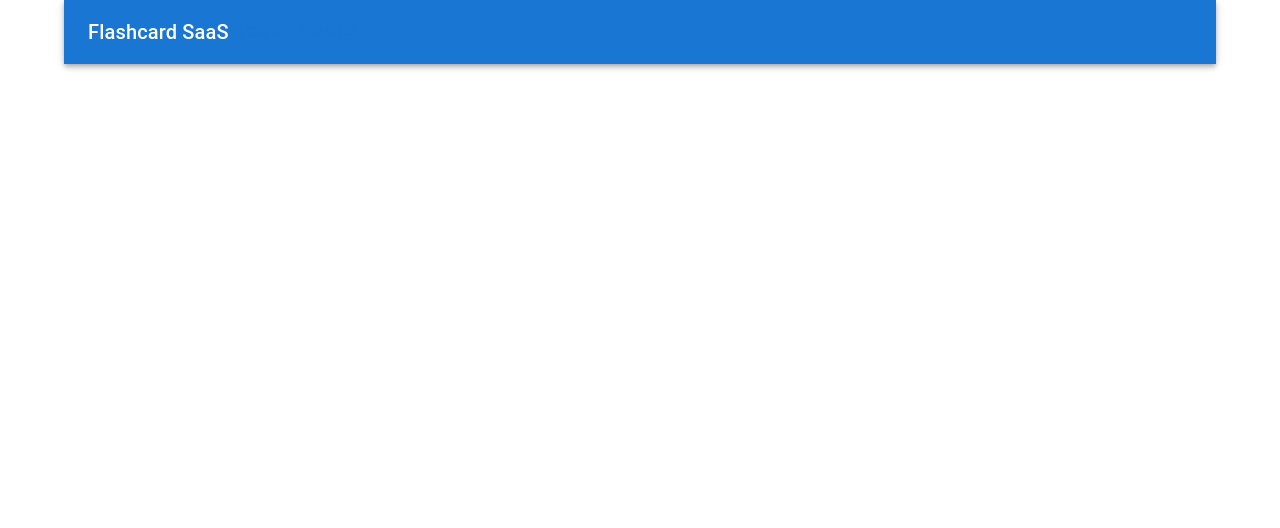
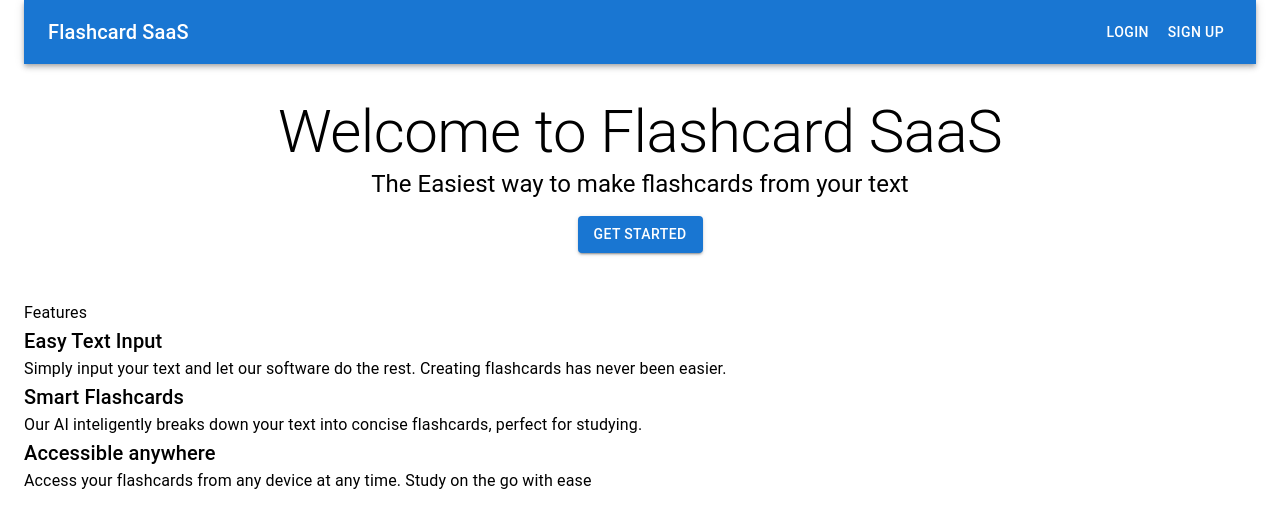
Before and after one commit to ismailperachaprogramming/ai-flashcards-sass, a Next.js app: page / in a window 1280 px wide. Shown: the top 528 px of the page. Built offline with nearby package versions, Linux system fonts and the light colour scheme; no server answers.

Commit message:
Description of the changes

```diff
--- a/app/page.js
+++ b/app/page.js
@@ -2,7 +2,7 @@
 
 import Image from "next/image";
 import getStripe from '@/utils/get.stripe';
-import { Container, AppBar, Toolbar, Button, Typography } from '@mui/material';
+import { Container, AppBar, Toolbar, Button, Typography, Box, Grid } from '@mui/material';
 import { ClerkProvider, SignedIn, SignedOut, UserButton } from "@clerk/nextjs";
 import Head from 'next/head';
 import CustomSWRConfig from '../customSWRConfig.js';
@@ -11,23 +11,61 @@ export default function Home() {
   return (
     <ClerkProvider>
       <CustomSWRConfig>
-        <Container maxWidth="lg">
+        <Container maxWidth="100vw">
           <Head>
             <title>Flashcard SaaS</title>
             <meta name="description" content="Create flashcard from your text"></meta>
           </Head>
           <AppBar position="static">
             <Toolbar>
-              <Typography variant="h6">Flashcard SaaS</Typography>
+              <Typography variant="h6" style= {{flexGrow:1}} > Flashcard SaaS</Typography>
               <SignedOut>
-                <Button>Login</Button>
-                <Button>Sign Up</Button>
+                <Button color= "inherit">Login</Button>
+                <Button color= "inherit">Sign Up</Button>
               </SignedOut>
               <SignedIn>
                 <UserButton />
               </SignedIn>
             </Toolbar>
           </AppBar>
+
+          <Box sx={{
+            textAlign: 'center', my: 4,
+          }}>
+            <Typography variant="h2">Welcome to Flashcard SaaS</Typography>
+            <Typography variant="h5">
+              {' '}
+              The Easiest way to make flashcards from your text
+              </Typography>
+              <Button variant="contained" color="primary" sx={{mt: 2}}>
+              Get Started
+              </Button>
+          </Box>
+
+          <Box sx = {{my: 6}}>
+            <Typography varaint="h4" components= "h2">
+              Features
+            </Typography>
+            <Grid contained spacing = {4}>
+              <Grid item xs={12} md={4}></Grid>
+              <Typography variant="h6">Easy Text Input</Typography>
+              <Typography>
+                {' '}
+                Simply input your text and let our software do the rest. Creating flashcards has never been easier.</Typography>
+            </Grid>
+            <Grid item xs={12} md={4}></Grid>
+              <Typography variant="h6">Smart Flashcards</Typography>
+              <Typography>
+                {' '}
+                Our AI inteligently breaks down your text into concise flashcards, perfect for studying.</Typography>
+              <Grid item xs={12} md={4}></Grid>
+              <Typography variant="h6">Accessible anywhere</Typography>
+              <Typography>
+                {' '}
+                Access your flashcards from any device at any time. Study on the go with ease</Typography>
+          </Box>
+
+
         </Container>
       </CustomSWRConfig>
     </ClerkProvider>
--- a/package.json
+++ b/package.json
@@ -14,8 +14,10 @@
     "@emotion/styled": "^11.13.0",
     "@mui/material": "^5.16.7",
     "@stripe/stripe-js": "^4.2.0",
+    "clerk": "^0.8.3",
     "firebase": "^10.12.5",
     "next": "^14.2.5",
+    "next.js": "^1.0.3",
     "openai": "^4.55.4",
     "react": "^18",
     "react-dom": "^18",
```
Also changed, not shown: app/layout.js (line endings or trailing spaces), 1 other file (tests, documents, lock files or other folders).
